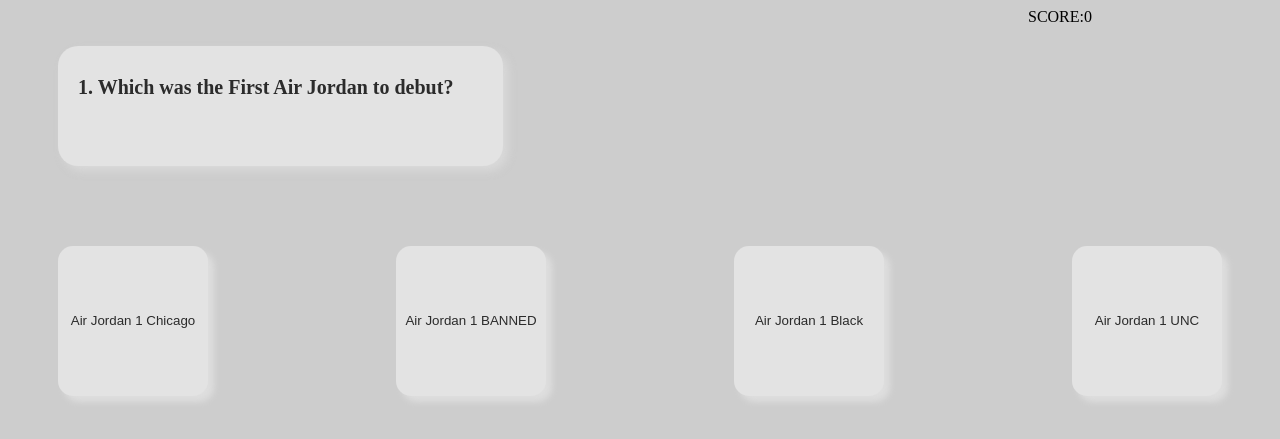
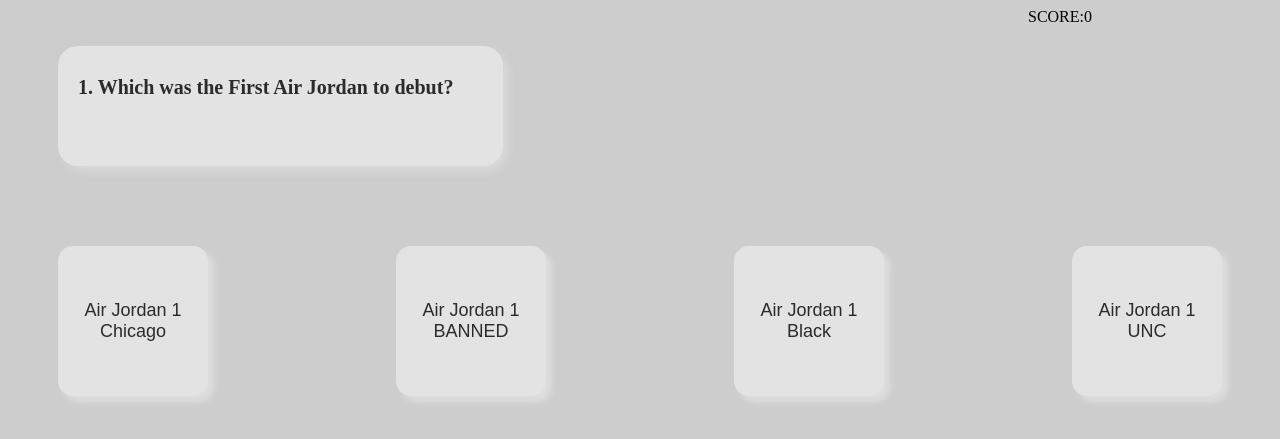
Before and after one commit to ZavierLowe/Jordan-Trivia, a plain HTML site: page index.html in a window 1280 px wide. Shown: the part 91-530 px from the top of the page. Drawn offline with Linux system fonts and the light colour scheme.

Commit message:
Added more questions to the array in javascript

```diff
--- a/script.js
+++ b/script.js
@@ -54,7 +54,7 @@ let questions = [
   {
       questionId : 3,
     question:
-      "4. Which Jordans were gifted to the artist Drake for his collab with Jordan ?",
+      "4. Which Jordans were gifted to the artist Drake for his collab with Air Jordan ?",
     answers: [
       "Air Jordan 4 Cool Grey",
       "Air Jordan 1 Black Gym Red",
@@ -71,11 +71,72 @@ let questions = [
     answers: [
       "Air Jordan 1 x Travis Scott Mocha",
       "Air Jordan 6 Infared",
-      "Air Jordan 1 x J.Balvin ",
+      "Air Jordan 1 x J.Balvin",
       "Air Jordan 1 Dior",
     ],
     correctAns: "Air Jordan 1 Dior",
   },
+  {
+      questionId : 5,
+    question:
+      "6. Which series of Jordan are the most sought after ?",
+    answers: [
+      "Air Jordan 4",
+      "Air Jordan 2",
+      "Air Jordan 12",
+      "Air Jordan 1",
+    ],
+    correctAns: "Air Jordan 1",
+  },
+  {
+      questionId : 6,
+    question:
+      "7. In what year was the Air Jordan 11 Released?",
+    answers: [
+      "1984",
+      "1990",
+      "1995",
+      "1996",
+    ],
+    correctAns: "1995",
+  },
+  {
+      questionId : 7,
+    question:
+      "8. In what year was the Air Jordan 1 Released?",
+    answers: [
+      "1984",
+      "1990",
+      "1985",
+      "1996",
+    ],
+    correctAns: "1984",
+  },
+  {
+      questionId : 8,
+    question:
+      "9. Which of these Air Jordans was sold for over $100,000?",
+    answers: [
+      "Air Jordan 12 OVO",
+      "Air Jordan 12 Flu Game",
+      "Air Jordan 2 OG",
+      "Air Jordan 11 Blackout",
+    ],
+    correctAns: "Air Jordan 12 Flu Game",
+  },
+  {
+      questionId : 9,
+    question:
+      "10. Which Air Jordans are rarest on this list?",
+    answers: [
+      "Air Jordan 11 Win Like 96",
+      "Air Jordan 4 Eminem Carhatt",
+      "Air Jordan 1 Dior",
+      "Air Jordan 12 Retro Twist",
+    ],
+    correctAns: "Air Jordan 12 Flu Game",
+  },
+
 ];
 
 // Function to create the trivia game and change the questons and answer when the correct answer is selected
@@ -178,15 +239,9 @@ function myPlay(){
 
 
 };
-// Creating a function for incorrect answer to hear a brick sound
-function miss(){
-      var audio2 = new Audio("http://sfxcontent.s3.amazonaws.com/soundfx/Basketball-BackBoard.mp3");
-      audio2.load()
-      audio2.play();
-}
-
-// Have the questions and the answers in an array
-// We need a function to display the question and the answers
-// Put each answer under the pictures so the Javascript can keep track of them
-// Add an event listener on click to proceed to the next question
-// Need to create a function to proceed to the next question
+// Creating a function for incorrect answer to hear a brick sound - Not working as intended
+// function miss(){
+//       var audio2 = new Audio("http://sfxcontent.s3.amazonaws.com/soundfx/Basketball-BackBoard.mp3");
+//       audio2.load()
+//       audio2.play();
+// }
--- a/style.css
+++ b/style.css
@@ -75,6 +75,7 @@ button{
       box-shadow: 6px 6px 6px rgb(222, 222, 222);
       border: violet;
       text-align: center;
+      font-size: 18px;
 
 }
 .button:active{
```
